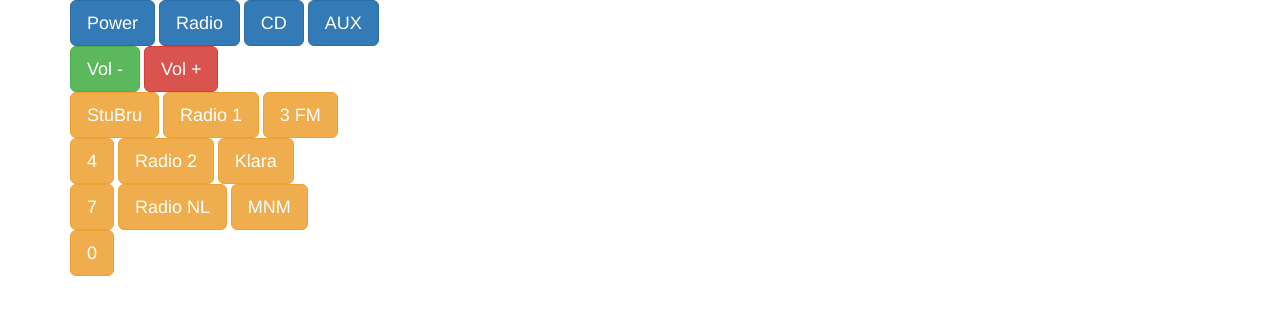
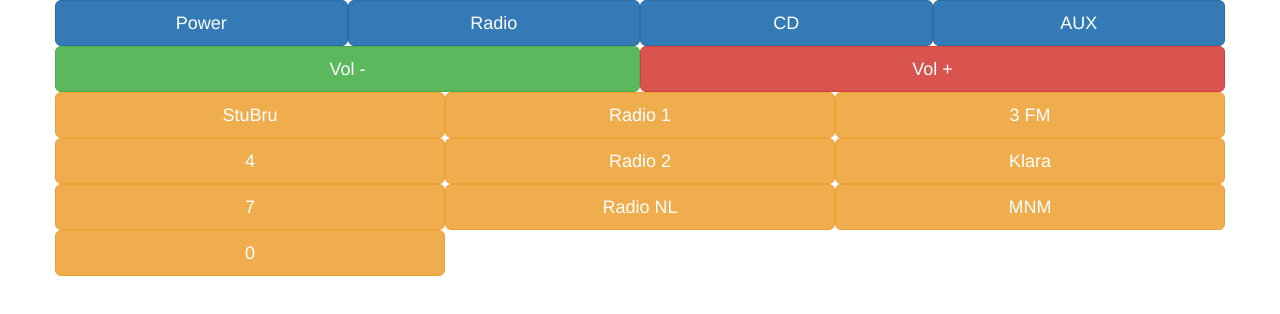
Before and after one commit to mdemuynck/pi, a website: page index.html in a window 1280 px wide. Drawn offline with nearby package versions, Linux system fonts and the light colour scheme.

Commit message:
adjust layout

```diff
--- a/index.html
+++ b/index.html
@@ -8,38 +8,33 @@
     <body>
         <div class="container">
             <div class="row">
-                <div class="col-xs-12">
-                    <button class='btn btn-lg btn-primary' href="rptoggle">Power</button>
-                    <button class='btn btn-lg btn-primary' href="rptoggle">Radio</button>
-                    <button class='btn btn-lg btn-primary' href="rptoggle">CD</button>
-                    <button class='btn btn-lg btn-primary' href="rptoggle">AUX</button>
-                </div>
+                    <button class='col-xs-3 btn btn-lg btn-primary' href="rptoggle">Power</button>
+                    <button class='col-xs-3 btn btn-lg btn-primary' href="rptoggle">Radio</button>
+                    <button class='col-xs-3 btn btn-lg btn-primary' href="rptoggle">CD</button>
+                    <button class='col-xs-3 btn btn-lg btn-primary' href="rptoggle">AUX</button>
             </div>
             <div class="row">
-                <div class="col-xs-12">
-                    <button class='btn btn-lg btn-success' href="rvdown">Vol -</button>
-                    <button class='btn btn-lg btn-danger' href="rvup">Vol +</button>
-                </div>
+                    <button class='col-xs-6 btn btn-lg btn-success' href="rvdown">Vol -</button>
+                    <button class='col-xs-6 btn btn-lg btn-danger' href="rvup">Vol +</button>
             </div>
             <div class="row">
-                <div class="col-xs-12">
-                    <button class='btn btn-lg btn-warning' href="station/1">StuBru</button>
-                    <button class='btn btn-lg btn-warning' href="station/2">Radio 1</button>
-                    <button class='btn btn-lg btn-warning' href="station/3">3 FM</button>
+                <div>
+                    <button class='col-xs-4 btn btn-lg btn-warning' href="station/1">StuBru</button>
+                    <button class='col-xs-4 btn btn-lg btn-warning' href="station/2">Radio 1</button>
+                    <button class='col-xs-4 btn btn-lg btn-warning' href="station/3">3 FM</button>
                 </div>
-                <div class="col-xs-12">
-                    <button class='btn btn-lg btn-warning' href="station/4">4</button>
-                    <button class='btn btn-lg btn-warning' href="station/5">Radio 2</button>
-                    <button class='btn btn-lg btn-warning' href="station/6">Klara</button>
+                <div>
+                    <button class='col-xs-4 btn btn-lg btn-warning' href="station/4">4</button>
+                    <button class='col-xs-4 btn btn-lg btn-warning' href="station/5">Radio 2</button>
+                    <button class='col-xs-4 btn btn-lg btn-warning' href="station/6">Klara</button>
                 </div>
-                <div class="col-xs-12">
-                    <button class='btn btn-lg btn-warning' href="station/7">7</button>
-                    <button class='btn btn-lg btn-warning' href="station/8">Radio NL</button>
-                    <button class='btn btn-lg btn-warning' href="station/9">MNM</button>
+                <div>
+                    <button class='col-xs-4 btn btn-lg btn-warning' href="station/7">7</button>
+                    <button class='col-xs-4 btn btn-lg btn-warning' href="station/8">Radio NL</button>
+                    <button class='col-xs-4 btn btn-lg btn-warning' href="station/9">MNM</button>
                 </div>
-                <div class="col-xs-12">
-                    <button class='btn btn-lg btn-warning' href="station/0">0</button>
-                </div>
+                <div>
+                    <button class='col-xs-4 btn btn-lg btn-warning' href="station/0">0</button>
                 </div>
             </div>
         </div>
```
